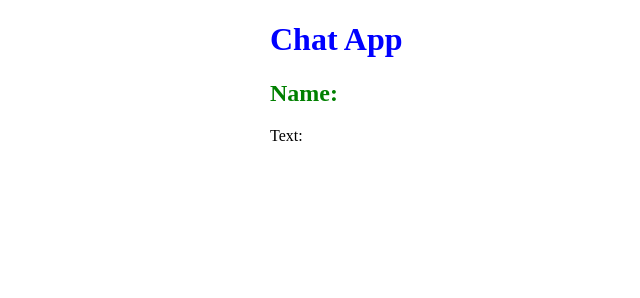
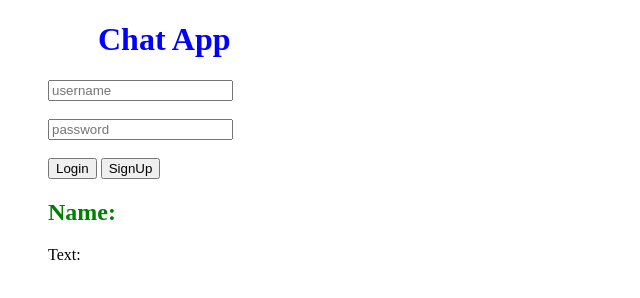
Before and after one commit to Iamsbharti/chat-app-api, a website: page client/index.html in a window 1280 px wide. Shown: the whole page, without its empty margins (0-640 px from the left). Drawn offline with Linux system fonts and the light colour scheme; no server answers.

Commit message:
added login form

```diff
--- a/client/index.css
+++ b/client/index.css
@@ -1,6 +1,3 @@
-* {
-  margin-left: 90px;
-}
 .headline {
   color: blue;
   margin-left: 90px;
@@ -8,3 +5,9 @@
 .username {
   color: green;
 }
+.login {
+  box-sizing: border-box;
+  margin-left: 40px;
+  border: greenyellow;
+  border-radius: 20px;
+}
--- a/client/index.html
+++ b/client/index.html
@@ -10,7 +10,21 @@
     <script src="clientSocket.js"></script>
 
     <h1 class="headline" id="he">Chat App</h1>
-    <h2 class="username" id="name">Name:</h2>
-    <p class="message" id="text">Text:</p>
+    <div class="login">
+      <form>
+        <div class="username">
+          <input type="text" class="user" placeholder="username" />
+        </div>
+        <br />
+        <div class="password">
+          <input type="password" class="pwd" placeholder="password" />
+        </div>
+        <br />
+        <button id="loginBtn">Login</button>
+        <button id="signupBtn">SignUp</button>
+      </form>
+      <h2 class="username" id="name">Name:</h2>
+      <p class="message" id="text">Text:</p>
+    </div>
   </body>
 </html>
--- a/lib/socketServer.js
+++ b/lib/socketServer.js
@@ -32,7 +32,6 @@ exports.setSocketServer = (server) => {
               console.log("auth error");
               socket.emit("auth-error", error);
             } else {
-              console.log(decodedInfo);
               const { userId, firstName, lastName } = decodedInfo.data;
               let name = firstName + " " + lastName;
               socket.userId = userId;
```
